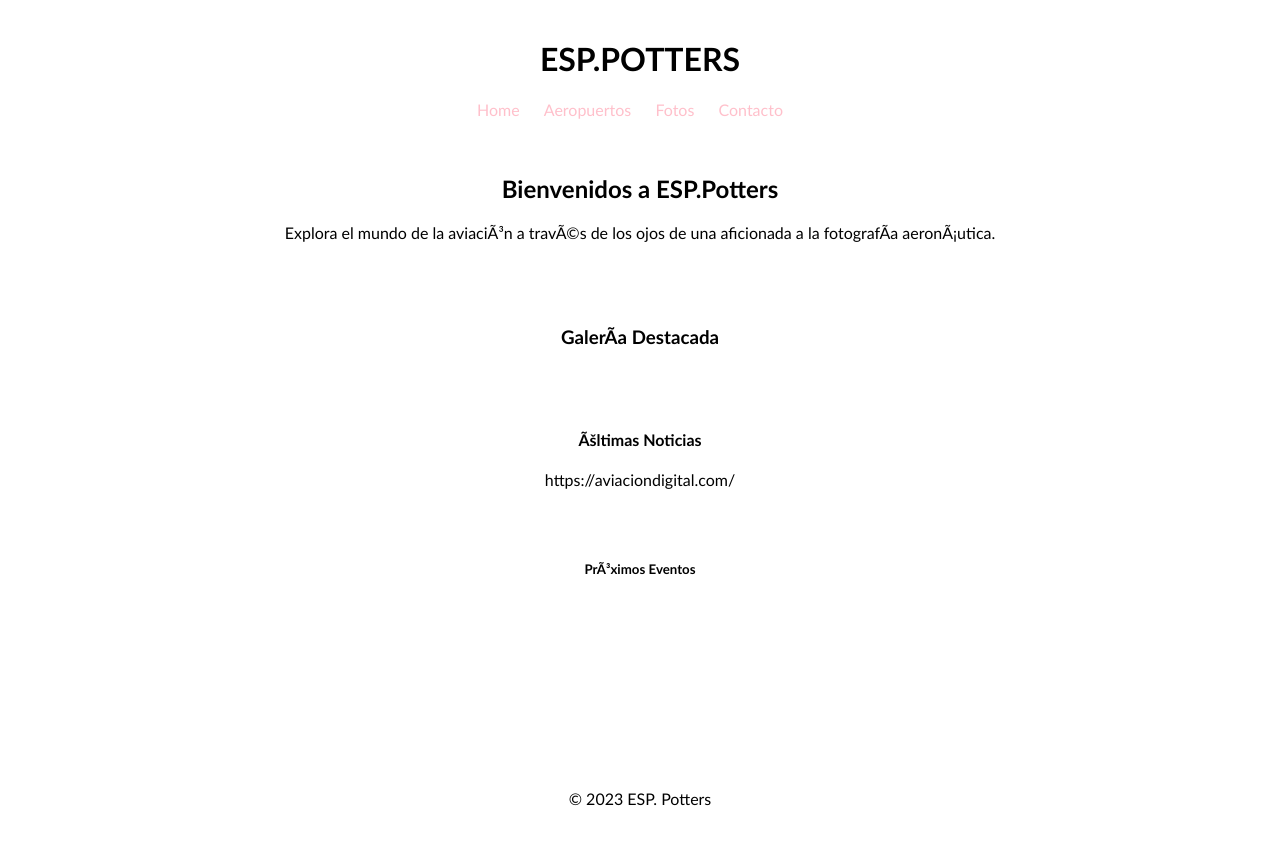
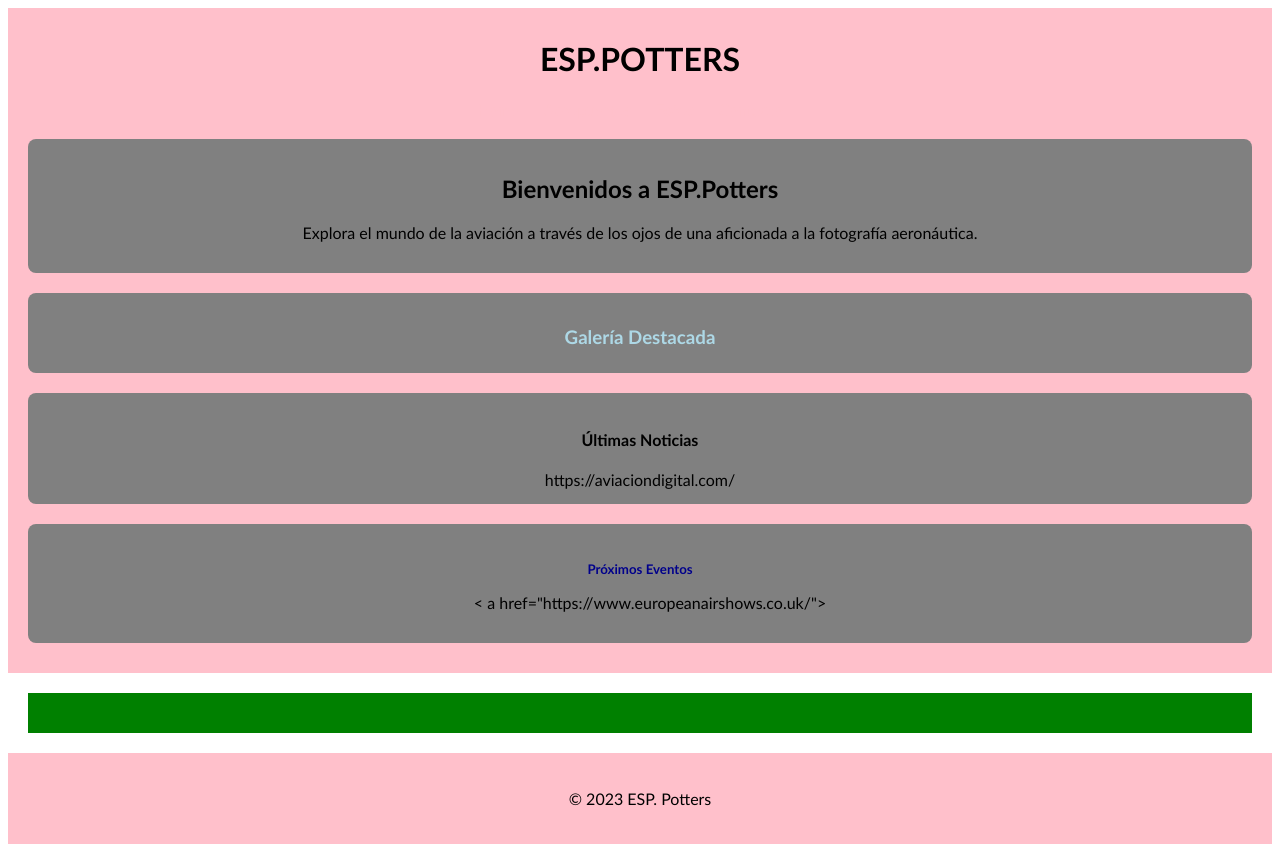
Before and after one commit to PatiCMacias/PASIR, a PHP site: page / in a window 1280 px wide. Run offline with PHP 8.4, Linux system fonts and the light colour scheme.

Commit message:
reestructurando bien el proyecto

```diff
--- a/estiloaeropuertos.css
+++ b/estiloaeropuertos.css
@@ -1,12 +1,12 @@
 .intro-section, .airport {
     margin: 20px;
     padding: 15px;
-    background-color: #pink;
+    background-color: pink;
     border-radius: 8px;
     /* Otros estilos según sea necesario */
 }
 
 .airport h3, h4 {
-    color: #pink;
+    color: pink;
     margin-bottom: 5px;
 }
--- a/estiloindex.css
+++ b/estiloindex.css
@@ -7,21 +7,22 @@
 .welcome-section, .gallery, .latest-news, .events {
     margin: 20px;
     padding: 15px;
-    background-color: #grey;
+    background-color: grey;
     border-radius: 8px;
 }
 
 
 h3 {
-    color: #lightblue;
+    color: lightblue;
     margin-bottom: 10px;
 }
+
 body {
     font-family: Calibri, sans-serif;
 }
 
 header {
-    background-color: #pink;
+    background-color: pink;
     color: black;
     text-align: center;
     padding: 10px 0;
@@ -45,15 +46,17 @@
 .content {
     margin: 20px;
     padding: 20px;
-    background-color: #green;
+    background-color: green;
 }
+
 footer {
     text-align: center;
     padding: 20px;
-    background-color: #pink;
+    background-color: pink;
     color: black;
 }
+
 h5 {
-    color: #darkblue;
+    color: darkblue;
     margin-bottom: 10px;
 }
--- a/index.html
+++ b/index.html
@@ -1,6 +1,7 @@
 <!DOCTYPE html>
-<html>
+<html lang="es-ES">
 <head>
+    <meta charset="UTF-8">
     <title>ESP.POTTERS</title>
     <link rel="stylesheet" type="text/css" href="estiloindex.css">
 </head>
@@ -9,10 +10,10 @@
     <h1>ESP.POTTERS</h1>
     <nav>
         <ul>
-                <li><a href="index.html">Home</a></li>
-                <li><a href="aeropuertos.html">Aeropuertos</a></li>
-                <li><a href="fotos.html">Fotos</a></li>
-                <li><a href="contacto.html">Contacto</a></li>
+            <li><a href="./index.html">Home</a></li>
+            <li><a href="./aeropuertos.html">Aeropuertos</a></li>
+            <li><a href="./fotos.html">Fotos</a></li>
+            <li><a href="./contacto.html">Contacto</a></li>
         </ul>
     </nav>
     <div class="banner">
@@ -38,10 +39,19 @@
         <h5>Próximos Eventos</h5>
         <nav>
             <ul>
-            <li><a href="https://ejercitodelaire.defensa.gob.es/EA/eae/eventos/calendario.html"></a></li>
-            <li><a href="https://www.eventseye.com/ferias/zst3_ferias_europa_aeronautica-espacio.html"></a></li>
-            <li><a href="https://www.europeanairshows.co.uk/"></a></li>
+                <li>
+                    <a href="https://ejercitodelaire.defensa.gob.es/EA/eae/eventos/calendario.html"></a>
+                </li>
+                <li>
+                    <a href="https://www.eventseye.com/ferias/zst3_ferias_europa_aeronautica-espacio.html"></a>
+                </li>
+                <li><
+                    a href="https://www.europeanairshows.co.uk/"></a>
+                </li>
+            </ul>
+        </nav>
     </div>
+
 
 </header>
 
```
Also changed, not shown: aeropuertos.html (+20 -11 lines), fotos.html (+6 -5 lines), 1 other file. Lines whose indentation alone changed are shown as unchanged.
